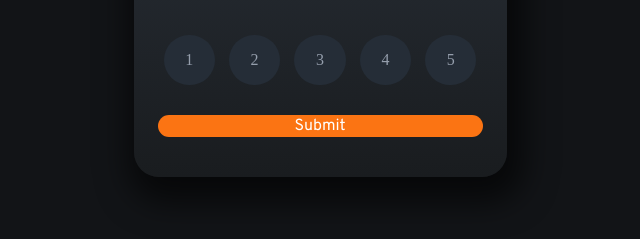
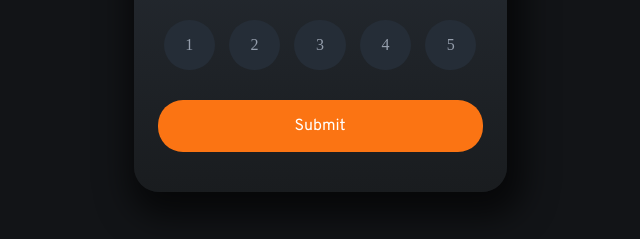
Before and after one commit to wonuola-y/interactive, a plain HTML site: page index.html in a window 1280 px wide. Shown: the part 409-648 px from the top of the page, without its empty margins (320-960 px from the left). Drawn offline with Linux system fonts and the light colour scheme.

Commit message:
update
added padding to the button

```diff
--- a/style.css
+++ b/style.css
@@ -48,7 +48,7 @@ button{
     width: 100%;
     border: none;
     border-radius: 25px;
-    /* padding: 1em; */
+    padding: 1em;
 
     margin-bottom: 1em;
 }
```
